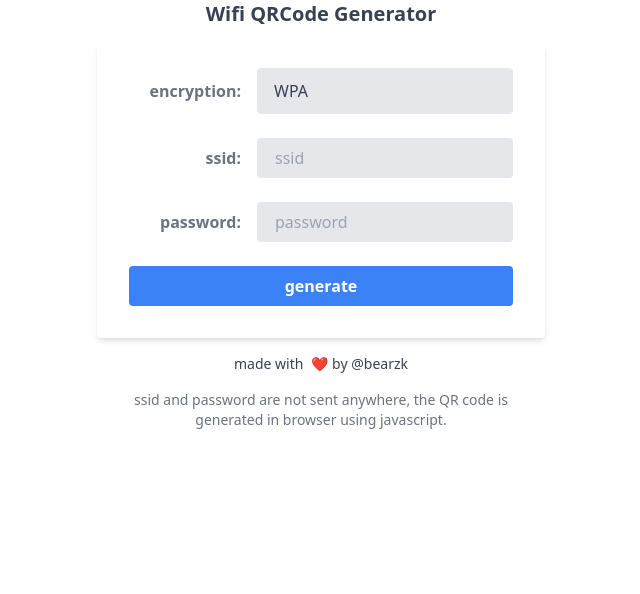
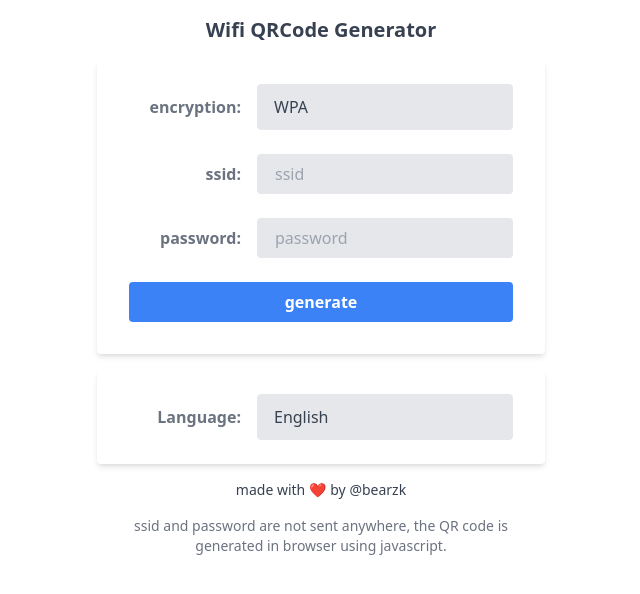
Before and after one commit to bearzk/vue-wifi-qrcode, a Vue app: page / in a window 1280 px wide. Shown: the top 594 px of the page, without its empty margins (319-959 px from the left). Built offline with nearby package versions, Linux system fonts and the light colour scheme.

Commit message:
Add basic translations

```diff
--- a/src/App.vue
+++ b/src/App.vue
@@ -2,46 +2,82 @@
   <div class="w-full max-w-md font-sans mx-auto">
     <div class="flex flex-row flex-wrap items-start">
       <h1
-        class="flex-grow font-bold text-gray-700 text-center text-xl antialiased mb-4"
-      >Wifi QRCode Generator</h1>
+        class="flex-grow font-bold text-gray-700 text-center text-xl antialiased mb-4 mt-4"
+      >{{ t("Wifi QRCode Generator") }}</h1>
       <div class="w-full" v-show="showForm">
-        <WifiQRCodeForm></WifiQRCodeForm>
+        <WifiQRCodeForm :language="language"></WifiQRCodeForm>
       </div>
-      <div v-if= "passString" class="mx-auto mb-4 shadow-md rounded px-8 pt-6 pb-8 mb-4">
+      <div v-if="passString" class="mx-auto mb-4 shadow-md rounded px-8 pt-6 pb-8 mb-4">
         <QrcodeVue :value="passString" :size="300"></QrcodeVue>
       </div>
-      <p class="text-center text-sm text-gray-700 w-screen">made with <span class="px-1">❤️</span>by <a href="https://twitter.com/bearzk">@bearzk</a></p>
+      <div class="w-full" v-if="!passString">
+        <LanguageSwitcher :language="language"></LanguageSwitcher>
+      </div>
+      <p class="text-center text-sm text-gray-700 w-screen">
+        <span>made with</span>
+        <span class="px-1">❤️</span>by
+        <a href="https://twitter.com/bearzk">@bearzk</a>
+      </p>
       <p
         class="text-center text-sm text-gray-500 p-4"
-      >ssid and password are not sent anywhere, the QR code is generated in browser using javascript.</p>
+      >{{ t("ssid and password are not sent anywhere, the QR code is generated in browser using javascript.") }}</p>
     </div>
   </div>
 </template>
 
 <script>
+import LanguageSwitcher from "./components/LanguageSwitcher.vue";
 import WifiQRCodeForm from "./components/WifiQRCodeForm.vue";
 import QrcodeVue from "qrcode.vue";
+
+const mappings = {
+  "Wifi QRCode Generator": {
+    "zh-CN": "无线网络二维码生成器"
+  },
+  "ssid and password are not sent anywhere, the QR code is generated in browser using javascript.": {
+    "zh-CN":
+      "我们不会保存你的网络名称和密码，也不会把它们发到任何第三方，二维码完全是在你使用的浏览器里用代码生成，请放心使用。",
+    "de-DE":
+      "ssid und passwort werden nirgendwo hin gesendet, der QR code wird im browser mit javascript generiert."
+  }
+};
 
 export default {
   name: "app",
 
   components: {
     WifiQRCodeForm,
-    QrcodeVue
+    QrcodeVue,
+    LanguageSwitcher
   },
 
   data: function() {
     return {
       passString: null,
-      showForm: true
+      showForm: true,
+      language: "en-US"
     };
   },
 
   created() {
-    Event.$on("pass_string_generated", passString => {
+    Event.$on("pass-string-generated", passString => {
       this.passString = passString;
       this.showForm = false;
     });
+
+    Event.$on("language-changed", lang => {
+      this.language = lang;
+    });
+  },
+
+  methods: {
+    t(key) {
+      if (!mappings[key] || !mappings[key][this.language]) {
+        return key;
+      }
+
+      return mappings[key][this.language];
+    }
   }
 };
 </script>
--- /dev/null
+++ b/src/components/LanguageSwitcher.vue
@@ -0,0 +1,67 @@
+<template>
+  <div class="w-full">
+    <form class="bg-white shadow-md rounded px-8 pt-6 pb-6 mb-4">
+      <div class="md:flex md:items-center">
+        <div class="md:w-1/3">
+          <label
+            class="block text-gray-500 font-bold md:text-right mb-1 md:mb-0 pr-4"
+            for="language"
+          >{{ t('language', this.language) }}:</label>
+        </div>
+        <div class="md:w-2/3 text-gray-700">
+          <select
+            class="block appearance-none w-full bg-gray-200 border border-gray-200 text-gray-700 py-3 px-4 pr-8 rounded leading-tight focus:outline-none focus:bg-white focus:border-gray-500"
+            v-model="selected"
+            @change="changeLanguage"
+          >
+            <option value="en-US">English</option>
+            <option value="zh-CN">中文</option>
+            <option value="de-DE">Deutsch</option>
+          </select>
+        </div>
+      </div>
+    </form>
+  </div>
+</template>
+
+<script>
+const mappings = {
+  language: {
+    "en-US": "Language",
+    "zh-CN": "语言",
+    "de-DE": "Sprache"
+  }
+};
+export default {
+  name: "LanguageSwitcher",
+
+  props: {
+    language: {
+      type: String,
+      required: true,
+      default: "en-US"
+    }
+  },
+
+  data() {
+    return {
+      selected: "en-US"
+    };
+  },
+
+  methods: {
+    changeLanguage() {
+      // Event is a vue instance on window, window.Event
+      Event.$emit("language-changed", this.selected);
+    },
+
+    t(key) {
+      if (!mappings[key] || !mappings[key][this.language]) {
+        return key;
+      }
+
+      return mappings[key][this.language];
+    }
+  }
+};
+</script>
--- a/src/components/WifiQRCodeForm.vue
+++ b/src/components/WifiQRCodeForm.vue
@@ -3,10 +3,16 @@
     <form class="bg-white shadow-md rounded px-8 pt-6 pb-8 mb-4">
       <div class="md:flex md:items-center mb-6">
         <div class="md:w-1/3">
-          <label class="block text-gray-500 font-bold md:text-right mb-1 md:mb-0 pr-4" for="encryption">encryption:</label>
+          <label
+            class="block text-gray-500 font-bold md:text-right mb-1 md:mb-0 pr-4"
+            for="encryption"
+          >{{ t("encryption") }}:</label>
         </div>
         <div class="md:w-2/3 text-gray-700">
-          <select class="block appearance-none w-full bg-gray-200 border border-gray-200 text-gray-700 py-3 px-4 pr-8 rounded leading-tight focus:outline-none focus:bg-white focus:border-gray-500" v-model="encryption">
+          <select
+            class="block appearance-none w-full bg-gray-200 border border-gray-200 text-gray-700 py-3 px-4 pr-8 rounded leading-tight focus:outline-none focus:bg-white focus:border-gray-500"
+            v-model="encryption"
+          >
             <option value="WPA">WPA</option>
             <option value="WEP">WEP</option>
           </select>
@@ -18,7 +24,7 @@
           <label
             class="block text-gray-500 font-bold md:text-right mb-1 md:mb-0 pr-4"
             for="ssid"
-          >ssid:</label>
+          >{{ t("ssid") }}:</label>
         </div>
         <div class="md:w-2/3">
           <input
@@ -36,7 +42,7 @@
           <label
             class="block text-gray-500 font-bold md:text-right mb-1 md:mb-0 pr-4"
             for="password"
-          >password:</label>
+          >{{ t("password") }}:</label>
         </div>
 
         <div class="md:w-2/3">
@@ -56,19 +62,42 @@
           type="submit"
           @click.prevent="generate"
           :disabled="noSsid || noPassword"
-        >generate</button>
+        >{{ t("generate") }}</button>
       </div>
     </form>
   </div>
 </template>
 
 <script>
+const mappings = {
+  encryption: {
+    "zh-CN": "加密方式"
+  },
+  ssid: {
+    "zh-CN": "网络名称"
+  },
+  password: {
+    "zh-CN": "密码"
+  },
+  generate: {
+    "zh-CN": "生成二维码"
+  }
+};
+
 export default {
   name: "WifiQRCodeForm",
 
+  props: {
+    language: {
+      type: String,
+      required: true,
+      default: "en"
+    }
+  },
+
   data() {
     return {
-      encryption: 'WPA',
+      encryption: "WPA",
       ssid: null,
       password: null,
       generated: null
@@ -90,8 +119,16 @@ export default {
       if (!this.noSsid || !this.noPassword) {
         this.generated = `WIFI:T:${this.encryption};S:${this.ssid};P:${this.password};;`;
         // Event is a vue instance on window, window.Event
-        Event.$emit("pass_string_generated", this.generated);
+        Event.$emit("pass-string-generated", this.generated);
       }
+    },
+
+    t(key) {
+      if (!mappings[key] || !mappings[key][this.language]) {
+        return key;
+      }
+
+      return mappings[key][this.language];
     }
   }
 };
```
